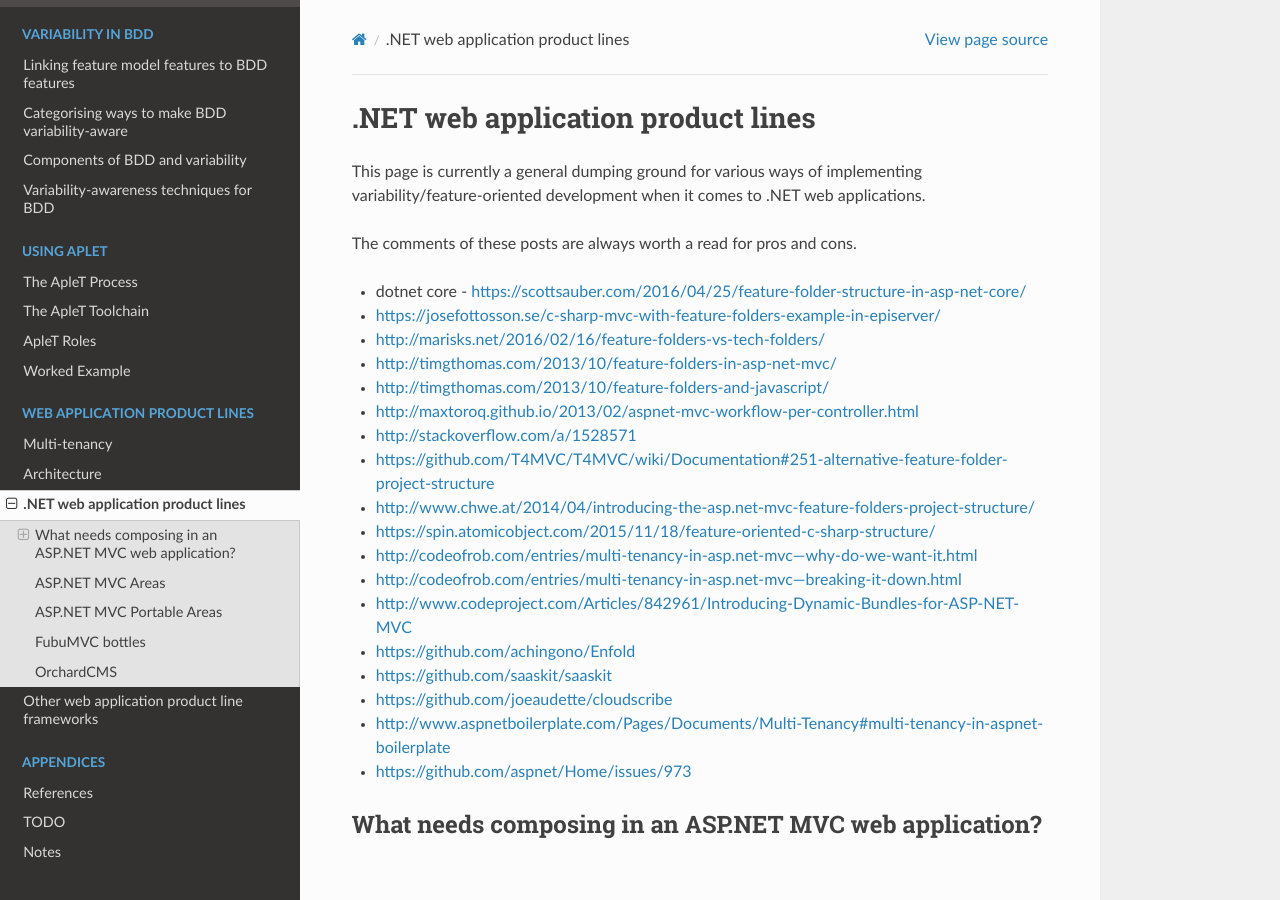
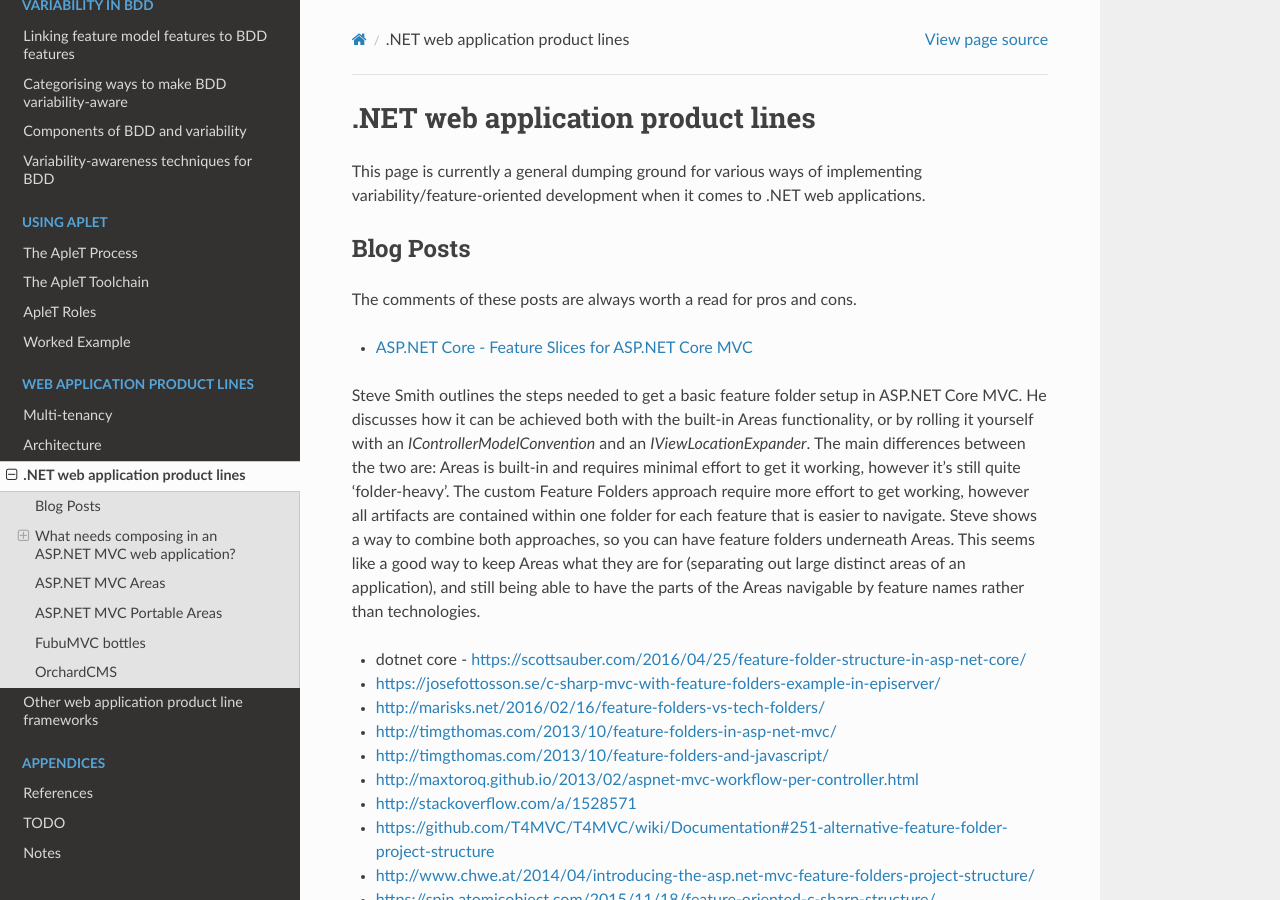
Before and after one commit to ngm/ApleT, a Sphinx documentation site: the page built from docs/dotnet-webapp-productlines.rst, in a window 1280 px wide and 900 px high. Built offline with Sphinx 7.4.7 and the Read the Docs theme 2.0.0, drawn with Linux system fonts in a browser that asks for light colours.

Commit message:
Article by Steve Smith on feature folders in ASP.NET Core MVC

```diff
--- a/docs/dotnet-webapp-productlines.rst
+++ b/docs/dotnet-webapp-productlines.rst
@@ -8,7 +8,23 @@
 ways of implementing variability/feature-oriented development
 when it comes to .NET web applications.
 
+Blog Posts
+==========
+
 The comments of these posts are always worth a read for pros and cons.
+
+* `ASP.NET Core - Feature Slices for ASP.NET Core MVC <https://msdn.microsoft.com/magazine/mt763233>`_
+
+Steve Smith outlines the steps needed to get a basic feature folder setup in ASP.NET Core MVC.
+He discusses how it can be achieved both with the built-in Areas functionality, or by rolling it
+yourself with an `IControllerModelConvention` and an `IViewLocationExpander`.  The main differences
+between the two are: Areas is built-in and requires minimal effort to get it working, however it's
+still quite 'folder-heavy'.  The custom Feature Folders approach require more effort to get working,
+however all artifacts are contained within one folder for each feature that is easier to navigate.
+Steve shows a way to combine both approaches, so you can have feature folders underneath Areas.
+This seems like a good way to keep Areas what they are for (separating out large distinct areas of
+an application), and still being able to have the parts of the Areas navigable by feature names rather
+than technologies.
 
 * dotnet core - https://scottsauber.com/2016/04/25/feature-folder-structure-in-asp-net-core/
 * https://josefottosson.se/c-sharp-mvc-with-feature-folders-example-in-episerver/
```
